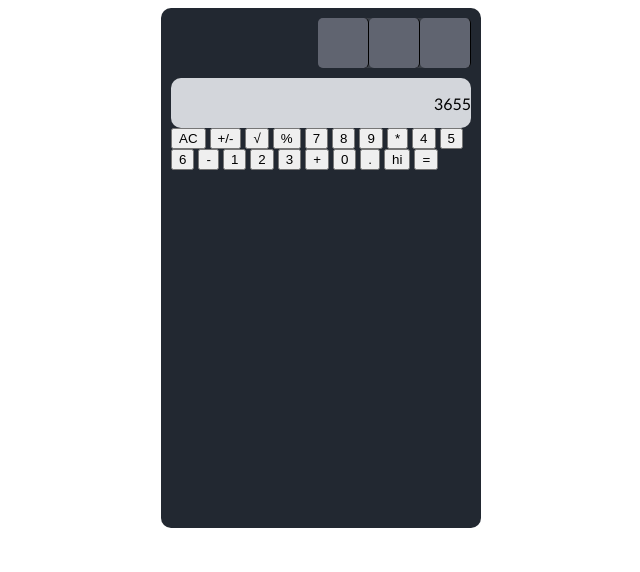
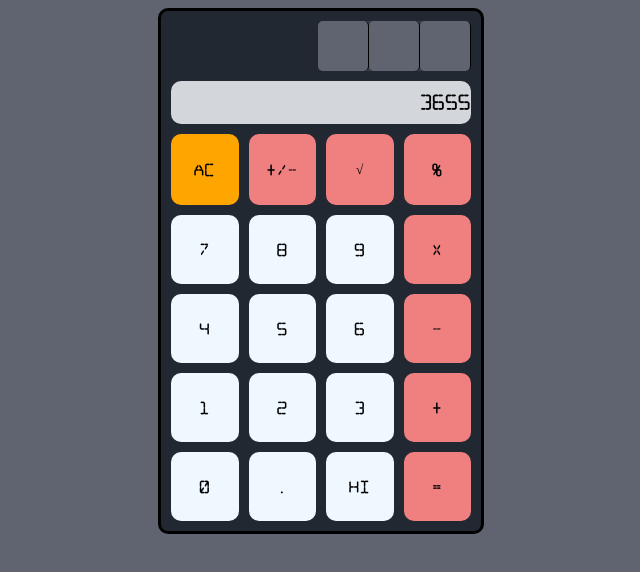
Before and after one commit to Zaandros/Calculator, a plain HTML site: page index.html in a window 1280 px wide. Shown: the whole page, without its empty margins (319-959 px from the left). Drawn offline with Linux system fonts and the light colour scheme; a web font is replaced by a local one.

Commit message:
- Fixed custom font not working
- Added formatting for buttons
- Added colouring for button section background
- Added colours for the buttons
- Added custom colour when hovering over buttons

```diff
--- a/css/style.css
+++ b/css/style.css
@@ -1,13 +1,19 @@
 @font-face {
     font-family: "digitaldream";
-    src: url(./css/fonts/DIGITALDREAMFAT.ttf);
+    src: url(./fonts/DIGITALDREAMFAT.ttf);
 }
 
+
+* {
+    background-color: #606470;
+    font-family: digitaldream;
+}
 
 .calculator-body {
     display: flex;
     flex-direction: column;
     background-color: #222831;
+    border: 3px solid black;
     width: 300px;
     height: 500px;
     padding-top: 10px;
@@ -43,10 +49,52 @@
     width: 300px;
     height: 50px;
     margin-top: 10px;
+    margin-bottom: 10px;
     background-color: #d3d6db;
     border-radius: 10px;
     justify-content: end;
     align-items: center;
-    font-family: "digitaldream", "Gill Sans MT", 'Gill Sans', 'Gill Sans MT', Calibri, 'Trebuchet MS', sans-serif;
+    font-family: digitaldream;
 
 }
+
+.button-section {
+
+    display: grid;
+    grid-template-columns: repeat(4, 1fr);
+    grid-gap: 10px;
+    height: 450px;
+    background-color: #222831;
+
+}
+
+.button {
+    border-radius: 10px;
+    background-color: aliceblue;
+}
+
+.function-button {
+    background-color: lightcoral;
+}
+
+#clear {
+    background-color: orange;
+}
+
+
+
+button{
+    border-radius: 8px;
+    border: none;
+    cursor: pointer;
+    outline: none;
+    background-repeat: no-repeat;
+    background-position: -120px -120px, 0 0;
+
+}
+
+    button:hover{
+        background:linear-gradient(35deg, white, blue);
+        background-position: 0 0;
+
+    }
```
